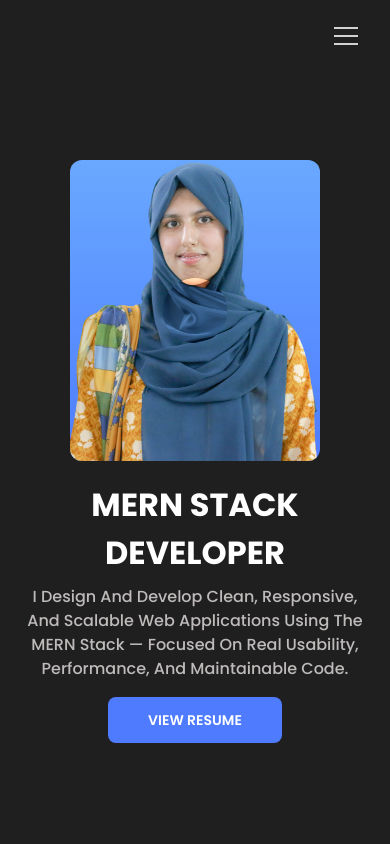
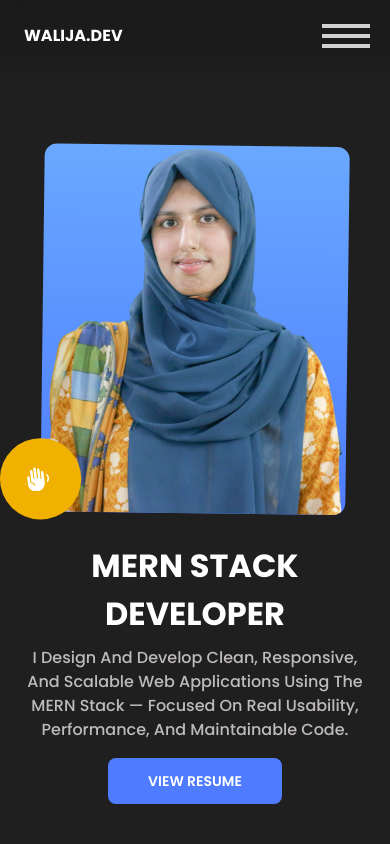
Before and after one commit to Walija-sh/walija-dev, a React (Vite) app: page / in a window 390 px wide. Shown: the top 844 px of the page. Built offline with nearby package versions, Linux system fonts and the light colour scheme.

Commit message:
added nav

```diff
--- a/src/components/Hero.jsx
+++ b/src/components/Hero.jsx
@@ -3,6 +3,7 @@ import PrimaryButton from './PrimaryButton'
 import { motion, useScroll, useSpring, useTransform } from "motion/react";
 import { useRef } from "react";
 import HeroImage from './HeroImage';
+import { MdWavingHand } from 'react-icons/md';
 
 
 
@@ -25,34 +26,72 @@ const radius = useSpring(rawradius, { stiffness: 120, damping: 20 });
   return (
     <section ref={ref}
     id='home'
-    className='sticky top-[-50%] z-5 bg-black-2 min-h-screen  '>
+    className='sticky top-[-50%] lg:top-[-20%] z-5 bg-black-2 min-h-screen  '>
       <div className="max-w-7xl mx-auto  px-5 py-10 pt-40 lg:px-8 lg:py-16 xl:py-25 grid gap-5  ">
 
-        {/* img */}
+ {/* img container */}
+                <motion.div
+    animate={{
+    y: [0, -14, 0],
+    rotate: [0, 1.2, 0, -1.2, 0],
+    scale: [1, 1.02, 1],
+  }}
+  transition={{
+    duration: 5,
+    ease: "easeInOut",
+    repeat: Infinity,
+  }}
+                className='relative w-full max-w-[300px] mx-auto  z-6 lg:hidden '>
+                  {/* hi */}
+                  <div className="bg-yellow-500 text-white rounded-full w-20 aspect-square flex items-center justify-center absolute -bottom-2 -left-10 z-20 ">
+                    <div className="h-[24px] overflow-hidden text-2xl leading-none">
 
-        <div className="w-full max-w-[250px] mx-auto rounded-xl overflow-hidden bg-linear-to-b from-accent-gradient to-accent lg:hidden relative ">
+                  <motion.div
+  className="flex flex-col"
+  animate={{ y: [0, -24, -24, 0, 0] }}
+  transition={{
+    duration: 6,
+    times: [0, 0.08, 0.5, 0.58, 1],
+    ease: "easeInOut",
+    repeat: Infinity,
+  }}
+>
+   <p className="font-medium uppercase">Hi!</p>
+   {/* Hand */}
+  <motion.div
+    className="origin-bottom"
+    animate={{
+      rotate: [0, 18, -12, 14, -8, 10, 0],   // natural wave sequence
+    }}
+    transition={{
+      duration: 1.2,      // wave duration
+      ease: "easeInOut",
+      repeat: Infinity,
+      repeatDelay: 4.8,   // 6s total - 1.2s wave → waves only when hand is up
+    }}
+  >
+    <MdWavingHand className='-rotate-45' />
+  </motion.div>
+
+
+</motion.div>
+
+                    </div>
+                  </div>
+
+                  {/* img */}
+<div className="w-full  mx-auto rounded-xl overflow-hidden bg-linear-to-b from-accent-gradient to-accent  ">
+
   <HeroImage
     className="w-full h-full"
   />
 </div>
+</motion.div>
 
         {/* content */}
         <div className="grid gap-2 text-center items-center justify-items-center lg:gap-4 relative ">
               <div className="relative lg:h-[350px] flex items-center justify-center">
-                {/*img  */}
-              <motion.div
-  style={{
-    width: size,
-    height: size,
-    borderRadius: radius,
-  }}
-  layout
-  className="hidden lg:block overflow-hidden bg-linear-to-b from-accent-gradient to-accent absolute top-[50%] left-[50%] -translate-x-[50%] -translate-y-[50%]  z-6"
->
-   <HeroImage
-    className="w-full h-full"
-  />
-</motion.div>
+
 <h1 className='text-[32px] font-bold uppercase  text-balance lg:hidden relative'> MERN Stack Developer</h1>
  <h1 className="hidden lg:block font-bold uppercase  lg:text-9xl lg:text-black-2 text-balance relative">
     {"MERN Stack Developer".split("").map((char, i) => (
--- a/src/components/Navbar.jsx
+++ b/src/components/Navbar.jsx
@@ -29,38 +29,49 @@ const Navbar = () => {
   return (
     <>
       {/* Fixed Navbar */}
-      <nav className={`fixed top-0 left-0 right-0 z-1000000 ${isOpen? 'bg-black-2/10 backdrop-blur-2xl':''} px-6 py-4 `}>
-        <div className="max-w-7xl mx-auto flex items-center justify-end">
-          {/* Logo/Name */}
-            {/* <div className="w-10 h-10 rounded-full bg-accent flex items-center justify-center text-black font-bold text-sm overflow-hidden">
-              <img src="/images/me.png" className="w-full h-full object-top object-cover" alt="Z" />
-            </div>
-          */}
+      <nav className={`fixed top-0 left-0 right-0 overflow-y-auto no-scrollbar z-1000000    px-6 py-4  ${isOpen ? 'bottom-0 backdrop-blur-3xl bg-black-2/40':''}`}>
+       {/* Gradient blur overlay */}
+  <div
+    className={`absolute top-0 left-0 right-0 w-full h-full -z-10 ${isOpen ? 'hidden':''}`}
+    style={{
+      backdropFilter: 'blur(12px)',
+      WebkitBackdropFilter: 'blur(12px)',
+      mask: 'linear-gradient(to bottom, black 0%, black 55%, transparent 100%)',
+      WebkitMask: 'linear-gradient(to bottom, black 0%, black 55%, transparent 100%)',
+      backgroundColor: 'rgba(0, 0, 0, 0.1)'
+    }}
+  />
 
+        <div className="max-w-7xl mx-auto flex items-center justify-between">
+          {/* left */}
+                   <RollingText
+  text='Walija.dev'
+  className=" text-[16px] lg:text-[20px] leading-none font-bold hover:text-accent transition-all duration-100 ease-in uppercase"
+/>
 
           {/* Right - Menu Icon */}
           <button
             onClick={toggleMenu}
-            className="relative w-10 h-10 flex flex-col items-center justify-center gap-1.5 focus:outline-none group"
+            className="relative w-10 h-10 flex flex-col items-center justify-center gap-1.5 focus:outline-none group cursor-pointer"
             aria-label="Toggle menu"
           >
             <motion.div
               variants={topBarVariants}
               animate={isOpen ? "open" : "closed"}
               transition={{ duration: 0.3, ease: "easeInOut" }}
-              className="w-6 h-0.5 lg:w-12 lg:h-1 bg-white/80 group-hover:bg-accent transition-colors"
+              className=" w-12 h-1 bg-white/80 group-hover:bg-accent transition-colors"
             />
             <motion.div
               variants={middleBarVariants}
               animate={isOpen ? "open" : "closed"}
               transition={{ duration: 0.3, ease: "easeInOut" }}
-              className="w-6 h-0.5 lg:w-12 lg:h-1 bg-white/80 group-hover:bg-accent transition-colors"
+              className="w-12 h-1 bg-white/80 group-hover:bg-accent transition-colors"
             />
             <motion.div
               variants={bottomBarVariants}
               animate={isOpen ? "open" : "closed"}
               transition={{ duration: 0.3, ease: "easeInOut" }}
-              className="w-6 h-0.5 lg:w-12 lg:h-1 bg-white/80 group-hover:bg-accent transition-colors"
+              className=" w-12 h-1 bg-white/80 group-hover:bg-accent transition-colors"
             />
           </button>
         </div>
--- a/src/components/RollingText.jsx
+++ b/src/components/RollingText.jsx
@@ -12,18 +12,33 @@ const RollingText = ({
   const GAP = 8;
 
 
-  // Measure real text height (responsive safe)
+  // // Measure real text height (responsive safe)
+  // useLayoutEffect(() => {
+  //   if (measureRef.current) {
+  //     setHeight(measureRef.current.offsetHeight);
+  //   }
+  // }, [text]);
   useLayoutEffect(() => {
-    if (measureRef.current) {
-      setHeight(measureRef.current.offsetHeight);
-    }
-  }, [text]);
+  if (!measureRef.current) return;
+
+  const update = () => {
+    setHeight(measureRef.current.offsetHeight);
+  };
+
+  update(); // initial measure
+
+  const observer = new ResizeObserver(update);
+  observer.observe(measureRef.current);
+
+  return () => observer.disconnect();
+}, [text]);
+
 
   const chars = text.split("");
 
   return (
     <span
-      className={`inline-block ${className}`}
+      className={`inline-block cursor-pointer ${className}`}
       onMouseEnter={() => setHovered(true)}
       onMouseLeave={() => setHovered(false)}
     >
--- a/src/index.css
+++ b/src/index.css
@@ -84,3 +84,8 @@ a, button, input, select, textarea{
   mask-image: radial-gradient(circle 60px at var(--cursor-x) var(--cursor-y), black 100%, transparent 101%);
   -webkit-mask-image: radial-gradient(circle 60px at var(--cursor-x) var(--cursor-y), black 100%, transparent 101%);
 }
+
+.no-scrollbar::-webkit-scrollbar{
+  scrollbar-width: none;
+  display: none;
+}
```
